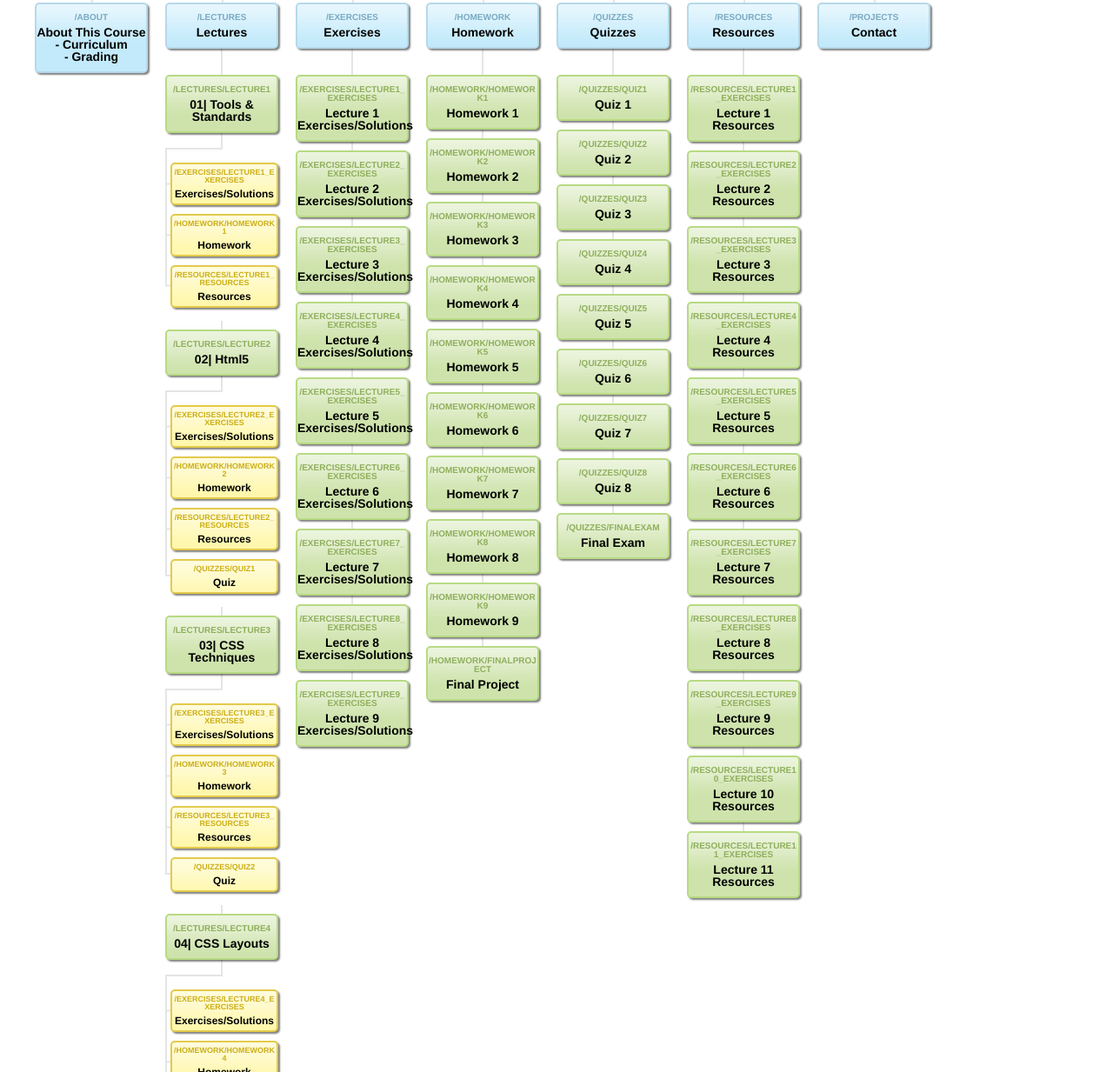
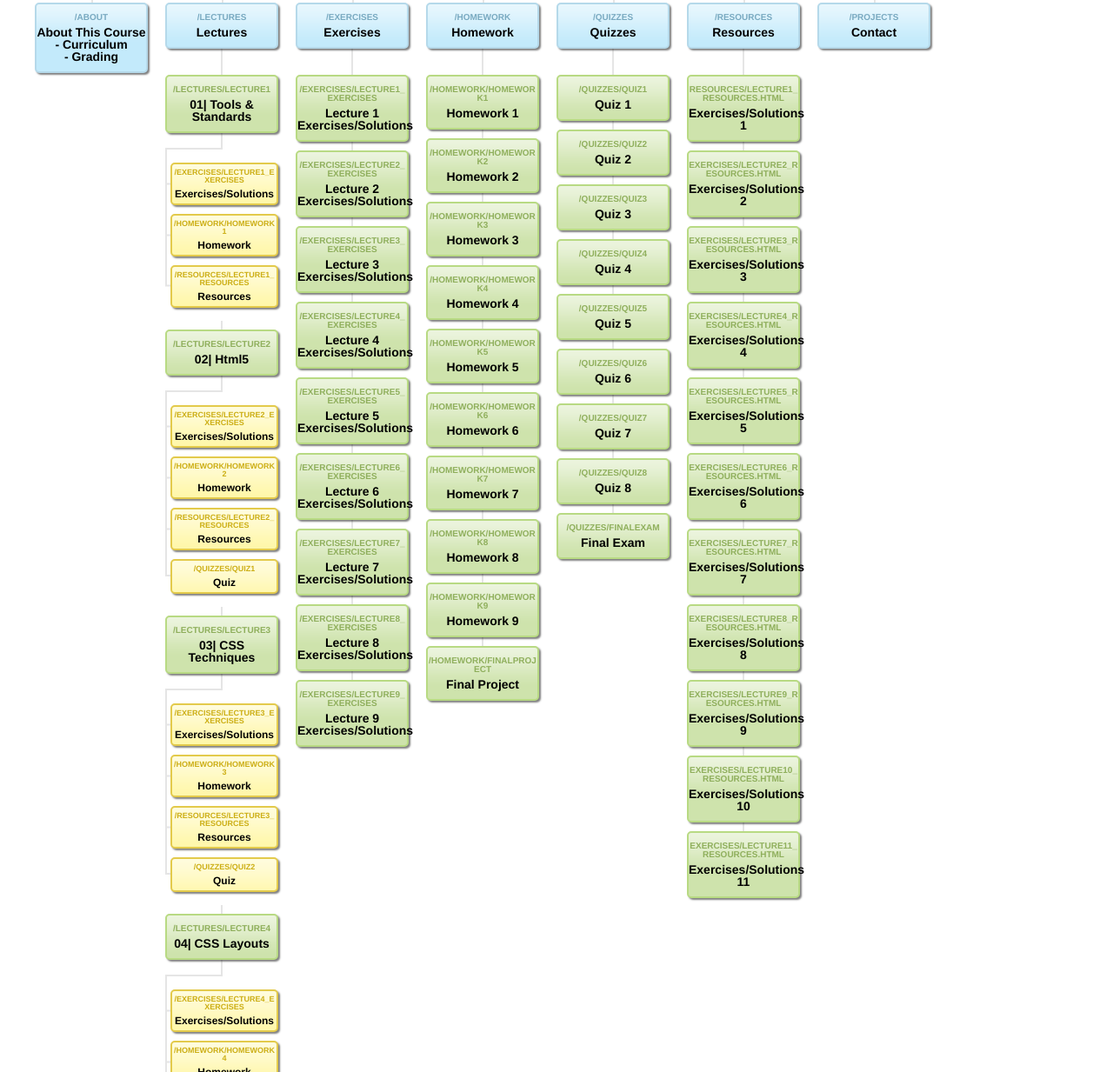
Before and after one commit to hessamg/COMP1950Project, a plain HTML site: page sitemap.html in a window 1280 px wide. Shown: the part 277-1510 px from the top of the page at 87% size. Drawn offline with Linux system fonts and the light colour scheme.

Commit message:
Sitemap
Edited the Resources navigation path

```diff
--- a/sitemap.html
+++ b/sitemap.html
@@ -161,19 +161,19 @@
 				</ul>
 			</li>
 			<li><a href="/resources">Resources</a>
-				<ul>
-					<li><a href="/resources/lecture1_exercises">Lecture 1 Resources</a></li>
-					<li><a href="/resources/lecture2_exercises">Lecture 2 Resources</a></li>
-					<li><a href="/resources/lecture3_exercises">Lecture 3 Resources</a></li>
-					<li><a href="/resources/lecture4_exercises">Lecture 4 Resources</a></li>
-					<li><a href="/resources/lecture5_exercises">Lecture 5 Resources</a></li>
-					<li><a href="/resources/lecture6_exercises">Lecture 6 Resources</a></li>
-					<li><a href="/resources/lecture7_exercises">Lecture 7 Resources</a></li>
-					<li><a href="/resources/lecture8_exercises">Lecture 8 Resources</a></li>
-					<li><a href="/resources/lecture9_exercises">Lecture 9 Resources</a></li>
-					<li><a href="/resources/lecture10_exercises">Lecture 10 Resources</a></li>
-					<li><a href="/resources/lecture11_exercises">Lecture 11 Resources</a></li>
-				</ul>
+					<ul>
+						<li><a href="resources/lecture1_resources.html">Exercises/Solutions 1</a></li>
+						<li><a href="exercises/lecture2_resources.html">Exercises/Solutions 2</a></li>
+						<li><a href="exercises/lecture3_resources.html">Exercises/Solutions 3</a></li>
+						<li><a href="exercises/lecture4_resources.html">Exercises/Solutions 4</a></li>
+						<li><a href="exercises/lecture5_resources.html">Exercises/Solutions 5</a></li>
+						<li><a href="exercises/lecture6_resources.html">Exercises/Solutions 6</a></li>
+						<li><a href="exercises/lecture7_resources.html">Exercises/Solutions 7</a></li>
+						<li><a href="exercises/lecture8_resources.html">Exercises/Solutions 8</a></li>
+						<li><a href="exercises/lecture9_resources.html">Exercises/Solutions 9</a></li>
+						<li><a href="exercises/lecture10_resources.html">Exercises/Solutions 10</a></li>
+						<li><a href="exercises/lecture11_resources.html">Exercises/Solutions 11</a></li>
+					</ul>
 			</li>
 			<li><a href="/projects">Contact</a></li>
 		</ul>
```
